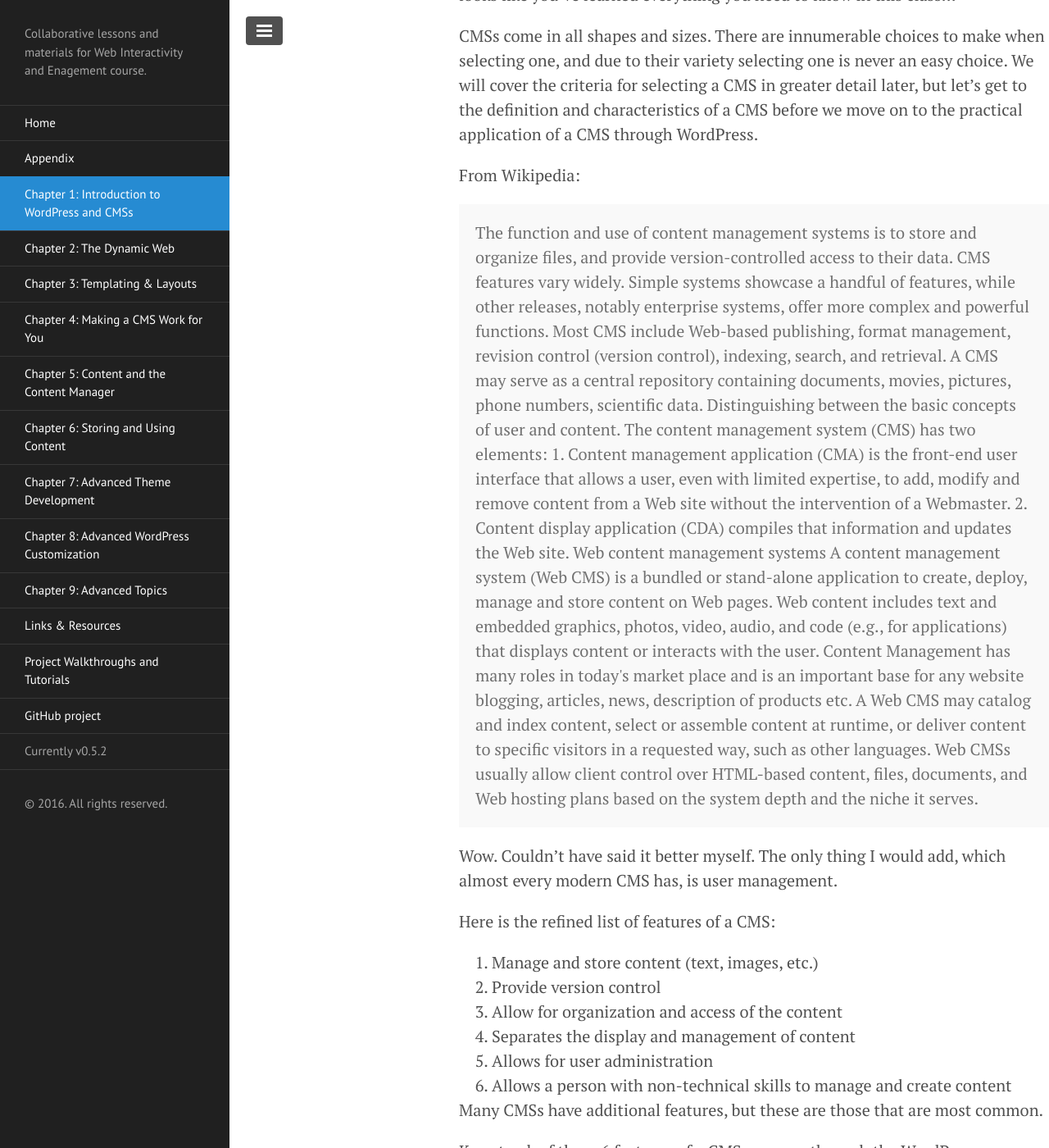
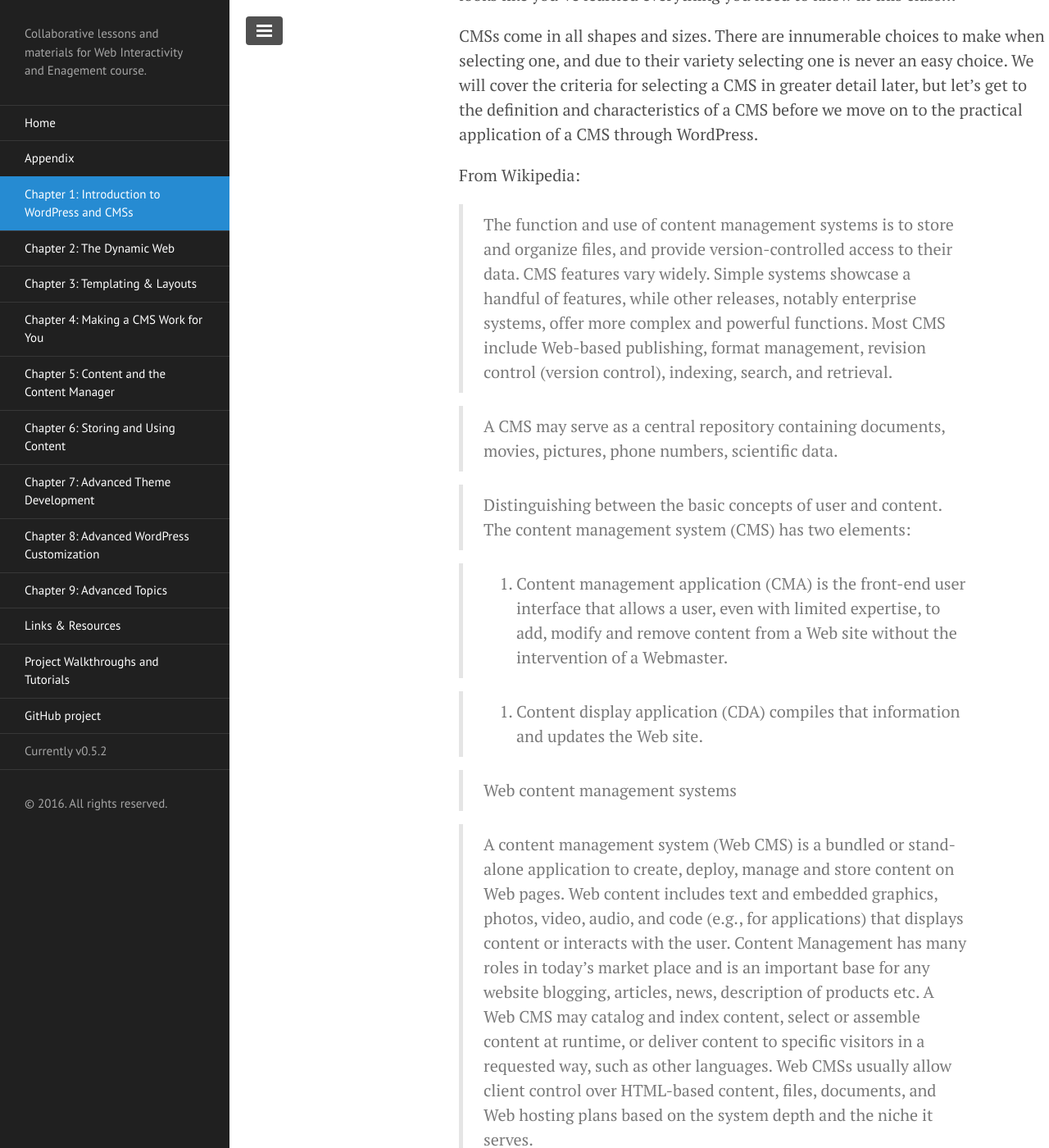
Before and after one commit to ahaywood/Web-Interactivity-and-Engagement, a Jekyll site: the page built from chapter-1/index.md, in a window 1280 px wide and 1400 px high, scrolled down 1860 px. Shown: the whole window at 82% size. Built offline with Jekyll 4.4.1, drawn with Linux system fonts in a browser that asks for light colours; Markdown is read by kramdown in place of the engine named in the settings.

Commit message:
Chapter 1 (revisited)
Made a `<blockquote>` formatting correction that I missed initially.

```diff
--- a/chapter-1/index.md
+++ b/chapter-1/index.md
@@ -58,21 +58,39 @@ The name "Content Management Systems" is already pretty instructive about what t
 CMSs come in all shapes and sizes. There are innumerable choices to make when selecting one, and due to their variety selecting one is never an easy choice. We will cover the criteria for selecting a CMS in greater detail later, but let's get to the definition and characteristics of a CMS before we move on to the practical application of a CMS through WordPress.
 
 From Wikipedia:
-<div class="message">The function and use of content management systems is to store and organize files, and provide version-controlled access to their data. CMS features vary widely. Simple systems showcase a handful of features, while other releases, notably enterprise systems, offer more complex and powerful functions. Most CMS include Web-based publishing, format management, revision control (version control), indexing, search, and retrieval.
 
-A CMS may serve as a central repository containing documents, movies, pictures, phone numbers, scientific data.
+> The function and use of content management systems is to store and organize
+  files, and provide version-controlled access to their data. CMS features vary
+  widely. Simple systems showcase a handful of features, while other releases,
+  notably enterprise systems, offer more complex and powerful functions. Most CMS
+  include Web-based publishing, format management, revision control (version
+  control), indexing, search, and retrieval.
 
-Distinguishing between the basic concepts of user and content. The content management system (CMS) has two elements:
+> A CMS may serve as a central repository containing documents, movies,
+  pictures, phone numbers, scientific data.
 
-1. Content management application (CMA) is the front-end user interface that allows a user, even with limited expertise, to add, modify and remove content from a Web site without the intervention of a Webmaster.
+> Distinguishing between the basic concepts of user and content. The content
+  management system (CMS) has two elements:
 
-2. Content display application (CDA) compiles that information and updates the Web site.
+> 1. Content management application (CMA) is the front-end user interface that
+  allows a user, even with limited expertise, to add, modify and remove content
+  from a Web site without the intervention of a Webmaster.
 
-Web content management systems
+> 2. Content display application (CDA) compiles that information and updates the Web site.
 
-A content management system (Web CMS) is a bundled or stand-alone application to create, deploy, manage and store content on Web pages. Web content includes text and embedded graphics, photos, video, audio, and code (e.g., for applications) that displays content or interacts with the user. Content Management has many roles in today's market place and is an important base for any website blogging, articles, news, description of products etc. A Web CMS may catalog and index content, select or assemble content at runtime, or deliver content to specific visitors in a requested way, such as other languages. Web CMSs usually allow client control over HTML-based content, files, documents, and Web hosting plans based on the system depth and the niche it serves.
+> Web content management systems
 
-</div>
+> A content management system (Web CMS) is a bundled or stand-alone application
+  to create, deploy, manage and store content on Web pages. Web content includes
+  text and embedded graphics, photos, video, audio, and code (e.g., for
+  applications) that displays content or interacts with the user. Content
+  Management has many roles in today's market place and is an important base for
+  any website blogging, articles, news, description of products etc. A Web CMS
+  may catalog and index content, select or assemble content at runtime, or
+  deliver content to specific visitors in a requested way, such as other
+  languages. Web CMSs usually allow client control over HTML-based content,
+  files, documents, and Web hosting plans based on the system depth and the niche
+  it serves.
 
 Wow. Couldn't have said it better myself. The only thing I would add, which almost every modern CMS has, is user management.
 
```
